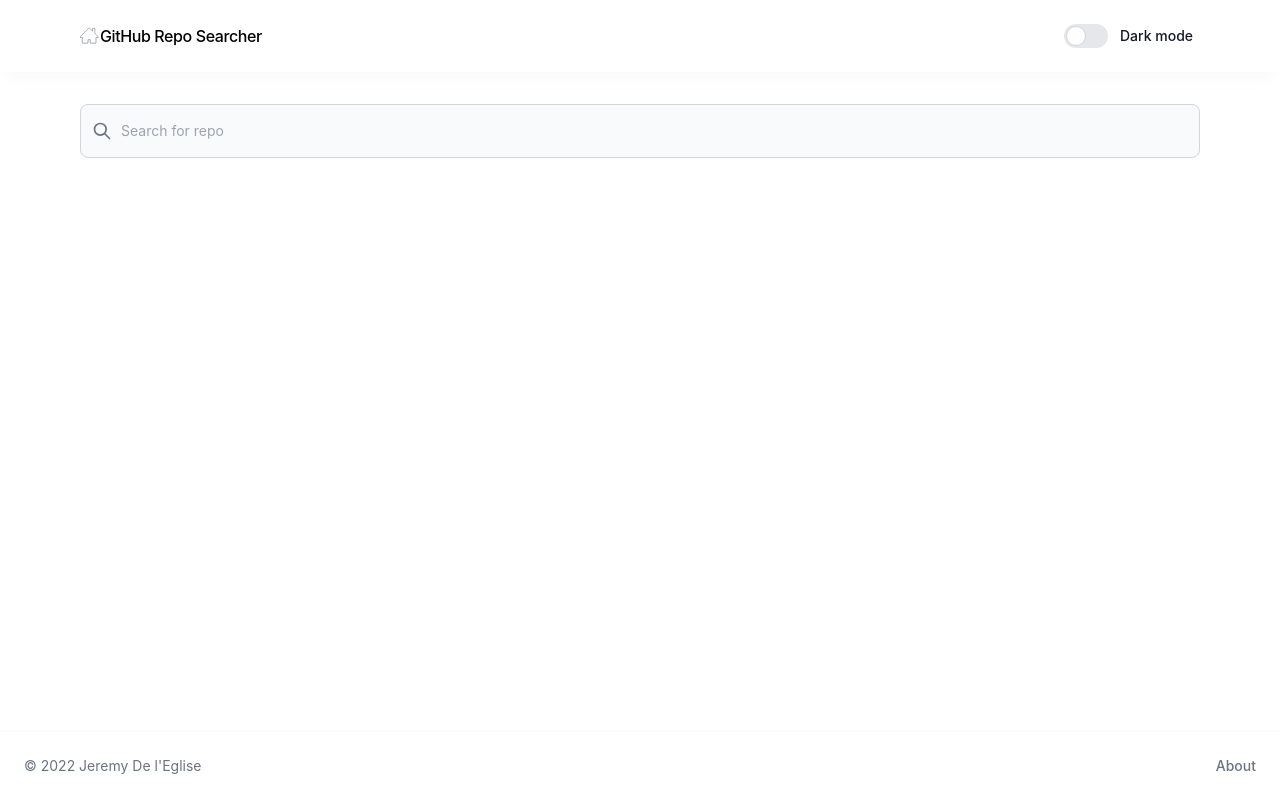
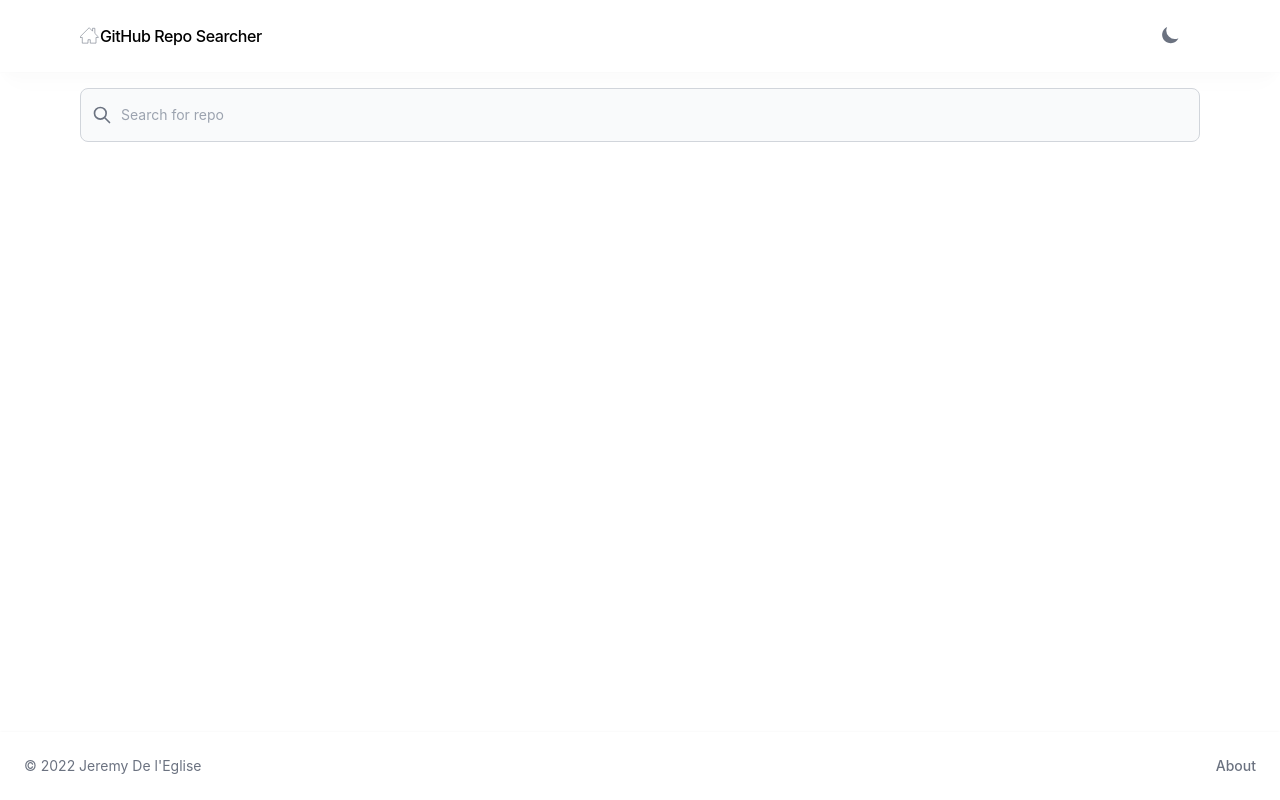
Before and after one commit to jdelglise/GitHubRepoSearcher, a React (Create React App) app: page / in a window 1280 px wide. Built offline with nearby package versions, Linux system fonts and the light colour scheme.

Commit message:
few minor ui alignment + code indent

```diff
--- a/src/component/AboutComponent/ABOUT.md
+++ b/src/component/AboutComponent/ABOUT.md
@@ -7,14 +7,14 @@
 
 ## Packages
 
-|package|link|
-|-|-|
-|tailwindcss|https://tailwindcss.com/docs/guides/create-react-app|
-|typescript|https://create-react-app.dev/docs/adding-typescript/|
-|react-router|npm install react-router-dom --save|
-|axios|npm install axios|
-|react-markdown|npm install react-markdown|
-|react-error-boundary|npm install react-error-boundary|
+| package              | link                                                 |
+| -------------------- | ---------------------------------------------------- |
+| tailwindcss          | https://tailwindcss.com/docs/guides/create-react-app |
+| typescript           | https://create-react-app.dev/docs/adding-typescript/ |
+| react-router         | npm install react-router-dom --save                  |
+| axios                | npm install axios                                    |
+| react-markdown       | npm install react-markdown                           |
+| react-error-boundary | npm install react-error-boundary                     |
 
 # Project configuration
 
--- a/src/component/AboutComponent/AboutComponent.tsx
+++ b/src/component/AboutComponent/AboutComponent.tsx
@@ -3,7 +3,7 @@ import About from './ABOUT.md';
 import ReactMarkdown from "react-markdown";
 import remarkGfm from 'remark-gfm'
 
-export function AboutComponent() {
+export function AboutComponent () {
 
   const [content, setContent] = useState("");
 
@@ -16,7 +16,7 @@ export function AboutComponent() {
 
   return (
     <div className="container max-w-full flex-grow px-10 bg-white/[.85] dark:bg-slate-800 text-slate-900 dark:text-white overflow-auto">
-      <ReactMarkdown children={content} remarkPlugins={[remarkGfm]} />
+      <ReactMarkdown children={ content } remarkPlugins={ [remarkGfm] } />
     </div>
   );
 }
--- a/src/component/FooterComponent/FooterComponent.tsx
+++ b/src/component/FooterComponent/FooterComponent.tsx
@@ -1,12 +1,12 @@
 import React from 'react';
 import { Link } from 'react-router-dom';
 
-export function FooterComponent() {
+export function FooterComponent () {
 
   return (
     <footer className="p-4 bg-white shadow md:flex md:items-center md:justify-between md:p-6 dark:bg-gray-800">
-        <div className="text-sm text-gray-500 sm:text-center dark:text-gray-400">© 2022  Jeremy De l'Eglise</div>
-        <Link to="about"><div className="text-sm text-gray-500 sm:text-center dark:text-gray-400">About</div></Link>
+      <div className="text-sm text-gray-500 sm:text-center dark:text-gray-400">© 2022  Jeremy De l'Eglise</div>
+      <Link to="about"><div className="text-sm text-gray-500 sm:text-center dark:text-gray-400">About</div></Link>
     </footer>
 
   );
--- a/src/component/HeaderComponent/HeaderComponent.tsx
+++ b/src/component/HeaderComponent/HeaderComponent.tsx
@@ -1,13 +1,13 @@
 import React, { useEffect, useState } from 'react';
 import { Link } from 'react-router-dom';
 
-export function HeaderComponent() {
+export function HeaderComponent () {
 
 
   const [isDark, setDarkMode] = useState(false)
   useEffect(() => {
     document.body.classList.toggle('dark', isDark);
-  },[isDark])
+  }, [isDark])
 
   return (
     <div className="box bg-white dark:bg-slate-800  px-6 py-8 ring-1 ring-slate-900/5 shadow-xl md:flex md:p-6 ">
@@ -17,16 +17,47 @@ export function HeaderComponent() {
             <path d="M32 19l-6-6v-9h-4v5l-6-6-16 16v1h4v10h10v-6h4v6h10v-10h4z"></path>
           </svg>
           <p className="pr-4 dark:text-white text-base tracking-tight">
-             GitHub Repo Searcher
+            GitHub Repo Searcher
           </p>
         </div>
       </Link>
-      <div className="absolute right-0 w-40 mr-14">
-        <label htmlFor="default-toggle" className="inline-flex relative items-center cursor-pointer self-end">
+      <div className="absolute right-0 w-20 mr-10">
+        {/*Previous version with simple toggle switch
+          <label htmlFor="default-toggle" className="inline-flex relative items-center cursor-pointer self-end">
           <input type="checkbox" value="" id="default-toggle" className="sr-only peer" onClick={() => isDark ? setDarkMode(false) : setDarkMode(true) } />
-            <div className="w-11 h-6 bg-gray-200 peer-focus:outline-none peer-focus:ring-4 peer-focus:ring-blue-300 dark:peer-focus:ring-blue-800 rounded-full peer dark:bg-gray-700 peer-checked:after:translate-x-full peer-checked:after:border-white after:content-[''] after:absolute after:top-[2px] after:left-[2px] after:bg-white after:border-gray-300 after:border after:rounded-full after:h-5 after:w-5 after:transition-all dark:border-gray-600 peer-checked:bg-blue-600"/>
-              <span className="ml-3 text-sm font-medium text-gray-900 dark:text-gray-300">Dark mode</span>
-            </label>
+          <div className="w-11 h-6 bg-gray-200 peer-focus:outline-none peer-focus:ring-2 peer-focus:ring-blue-300 dark:peer-focus:ring-blue-800 rounded-full peer dark:bg-gray-700 peer-checked:after:translate-x-full peer-checked:after:border-white after:content-[''] after:absolute after:top-[2px] after:left-[2px] after:bg-white after:border-gray-300 after:border after:rounded-full after:h-5 after:w-5 after:transition-all dark:border-gray-600 peer-checked:bg-blue-500">
+          </div>
+          <span className="ml-3 text-sm font-medium text-gray-900 dark:text-gray-300">Dark mode</span>
+          </label>*/}
+        <button
+          id="theme-toggle"
+          type="button"
+          className="item-center text-gray-500 dark:text-gray-400 hover:bg-gray-100 dark:hover:bg-gray-700 focus:outline-none focus:ring-0 focus:ring-gray-200 dark:focus:ring-gray-700 rounded-lg text-sm "
+          onClick={ () => isDark ? setDarkMode(false) : setDarkMode(true) }
+        >
+          { !isDark ? <svg
+            id="theme-toggle-dark-icon"
+            className="w-8 h-8"
+            fill="currentColor"
+            viewBox="0 0 30 30"
+            xmlns="http://www.w3.org/2000/svg"
+          >
+            <path
+              d="M17.293 13.293A8 8 0 016.707 2.707a8.001 8.001 0 1010.586 10.586z"
+            ></path>
+          </svg> : null }
+          { isDark ? <svg
+            id="theme-toggle-light-icon"
+            className="w-8 h-8"
+            fill="yellow"
+            viewBox="0 0 30 30"
+            xmlns="http://www.w3.org/2000/svg"
+          >
+            <path
+              d="M10 2a1 1 0 011 1v1a1 1 0 11-2 0V3a1 1 0 011-1zm4 8a4 4 0 11-8 0 4 4 0 018 0zm-.464 4.95l.707.707a1 1 0 001.414-1.414l-.707-.707a1 1 0 00-1.414 1.414zm2.12-10.607a1 1 0 010 1.414l-.706.707a1 1 0 11-1.414-1.414l.707-.707a1 1 0 011.414 0zM17 11a1 1 0 100-2h-1a1 1 0 100 2h1zm-7 4a1 1 0 011 1v1a1 1 0 11-2 0v-1a1 1 0 011-1zM5.05 6.464A1 1 0 106.465 5.05l-.708-.707a1 1 0 00-1.414 1.414l.707.707zm1.414 8.486l-.707.707a1 1 0 01-1.414-1.414l.707-.707a1 1 0 011.414 1.414zM4 11a1 1 0 100-2H3a1 1 0 000 2h1z"
+            ></path>
+          </svg> : null }
+        </button>
       </div>
     </div>
 
--- a/src/component/PageNotFoundComponent/PageNotFoundComponent.tsx
+++ b/src/component/PageNotFoundComponent/PageNotFoundComponent.tsx
@@ -2,7 +2,7 @@ import React from 'react';
 import { Link } from 'react-router-dom';
 
 
-export function PageNotFoundComponent() {
+export function PageNotFoundComponent () {
 
   return (
     <div className="container max-w-full flex-grow bg-white/[.85] dark:bg-slate-800 text-slate-900 dark:text-white overflow-auto">
--- a/src/component/SearchBarComponent/SearchBarComponent.tsx
+++ b/src/component/SearchBarComponent/SearchBarComponent.tsx
@@ -1,22 +1,22 @@
 import React from 'react';
 
-interface searchProp{
-    searchString:string;
-    searchHandler: (arg: string) => void;
-    disable:boolean;
+interface searchProp {
+  searchString: string;
+  searchHandler: (arg: string) => void;
+  disable: boolean;
 }
 
-export function SearchBarComponent(props:searchProp) {
+export function SearchBarComponent (props: searchProp) {
 
   return (
-    <div className="bg-white dark:bg-slate-800  px-20 py-8 ring-slate-900/5 bg-opacity-25 dark:bg-opacity-25">
-        <div className="relative">
-            <div className="flex absolute inset-y-0 left-0 items-center pl-3 pointer-events-none">
-                <svg aria-hidden="true" className="w-5 h-5 text-gray-500 dark:text-gray-400" fill="none" stroke="currentColor" viewBox="0 0 24 24" xmlns="http://www.w3.org/2000/svg"><path stroke-linecap="round" stroke-linejoin="round" stroke-width="2" d="M21 21l-6-6m2-5a7 7 0 11-14 0 7 7 0 0114 0z"></path></svg>
-            </div>
-            <input disabled={props.disable} type="search" onChange={e => e.target.value.length >= 4 ? props.searchHandler(e.target.value) : null} id="default-search" className="block p-4 pl-10 w-full text-sm text-gray-900 bg-gray-50 rounded-lg border border-gray-300 focus:ring-blue-500 focus:border-blue-500 dark:bg-gray-700 dark:border-gray-600 dark:placeholder-gray-400 dark:text-white dark:focus:ring-blue-500 dark:focus:border-blue-500" placeholder="Search for repo" required/>
-            {/* Search will only start if minimum 4 characters, in order to avoid to launch too many queries as github limits us to 30 calls per 30 minutes*/}
+    <div className="bg-white dark:bg-slate-800  px-20 pt-4 pb-8 ring-slate-900/5 bg-opacity-25 dark:bg-opacity-25">
+      <div className="relative">
+        <div className="flex absolute inset-y-0 left-0 items-center pl-3 pointer-events-none">
+          <svg aria-hidden="true" className="w-5 h-5 text-gray-500 dark:text-gray-400" fill="none" stroke="currentColor" viewBox="0 0 24 24" xmlns="http://www.w3.org/2000/svg"><path stroke-linecap="round" stroke-linejoin="round" stroke-width="2" d="M21 21l-6-6m2-5a7 7 0 11-14 0 7 7 0 0114 0z"></path></svg>
         </div>
+        <input disabled={ props.disable } type="search" onChange={ e => e.target.value.length >= 4 ? props.searchHandler(e.target.value) : null } id="default-search" className="block p-4 pl-10 w-full text-sm text-gray-900 bg-gray-50 rounded-lg border border-gray-300 focus:ring-blue-500 focus:border-blue-500 dark:bg-gray-700 dark:border-gray-600 dark:placeholder-gray-400 dark:text-white dark:focus:ring-blue-500 dark:focus:border-blue-500" placeholder="Search for repo" required />
+        {/* Search will only start if minimum 4 characters, in order to avoid to launch too many queries as github limits us to 30 calls per 30 minutes*/ }
+      </div>
     </div>
 
   );
```
Also changed, not shown: src/component/ErrorPopUpComponent/ErrorPopUpComponent.tsx (+6 -6 lines), src/component/GitHubRepoCardComponent/GitHubRepoCardComponent.tsx (+15 -15 lines), src/component/HomeComponent/HomeComponent.tsx (+18 -18 lines), src/logo.svg (added), 1 other file (tests, documents, lock files or other folders). Lines whose indentation alone changed are shown as unchanged.
